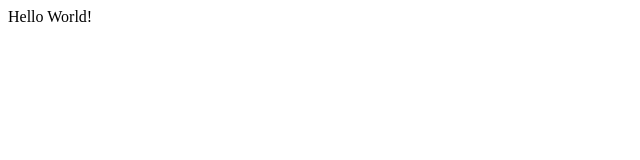
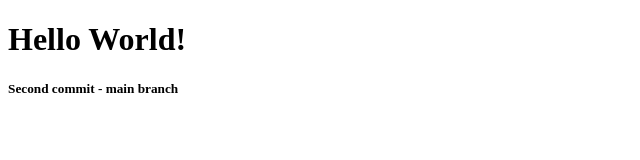
Before and after one commit to AwasthiNikhil/LearningGit, a plain HTML site: page index.html in a window 1280 px wide. Shown: the whole page, without its empty margins (0-640 px from the left). Drawn offline with Linux system fonts and the light colour scheme.

Commit message:
Second commit - main branch

```diff
--- a/index.html
+++ b/index.html
@@ -6,6 +6,14 @@
     <title>Document</title>
 </head>
 <body>
-    Hello World!
+    <h1>
+        Hello World!
+    </h1>
+    <div>
+        <h5>
+            Second commit - main branch
+        </h5>
+    </div>
+
 </body>
 </html>
```
